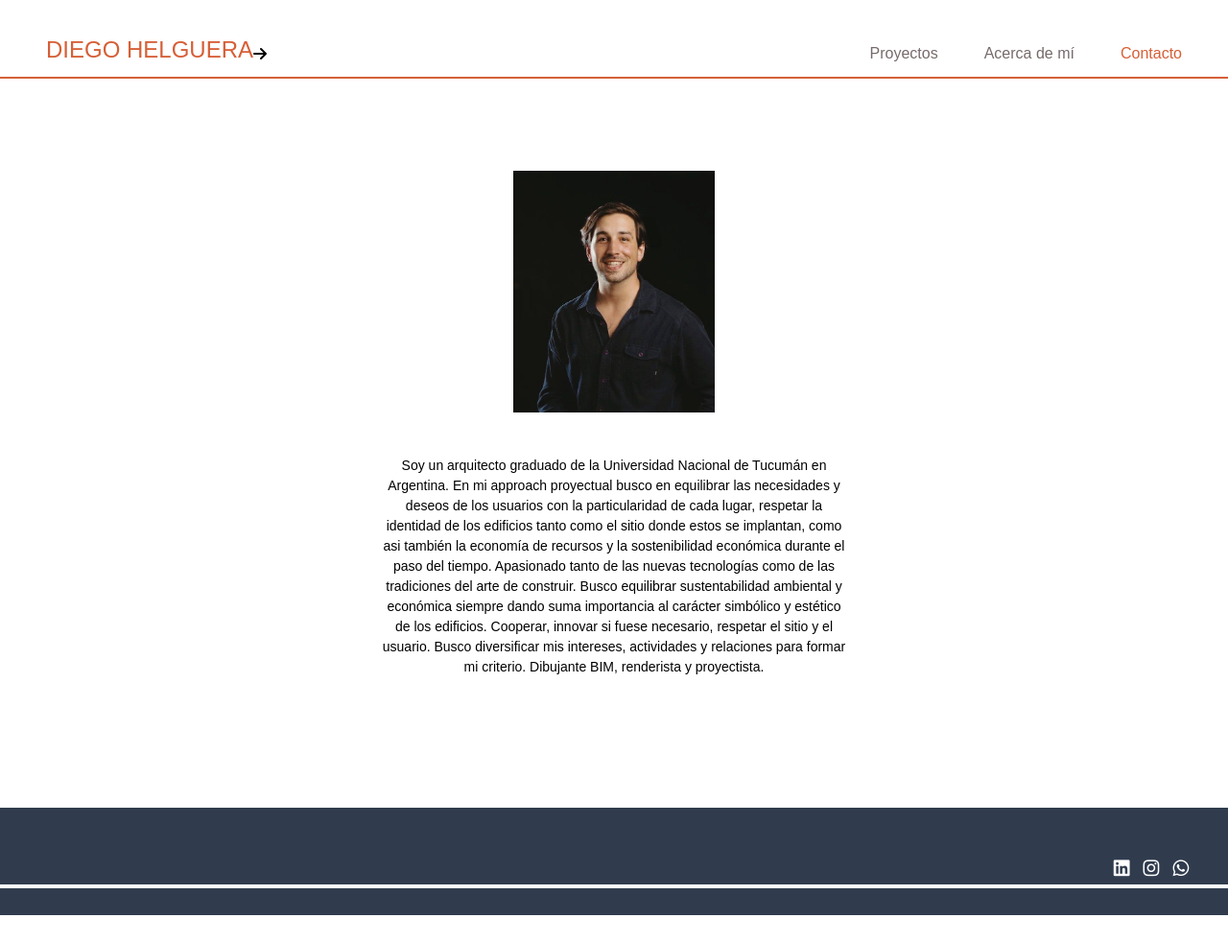
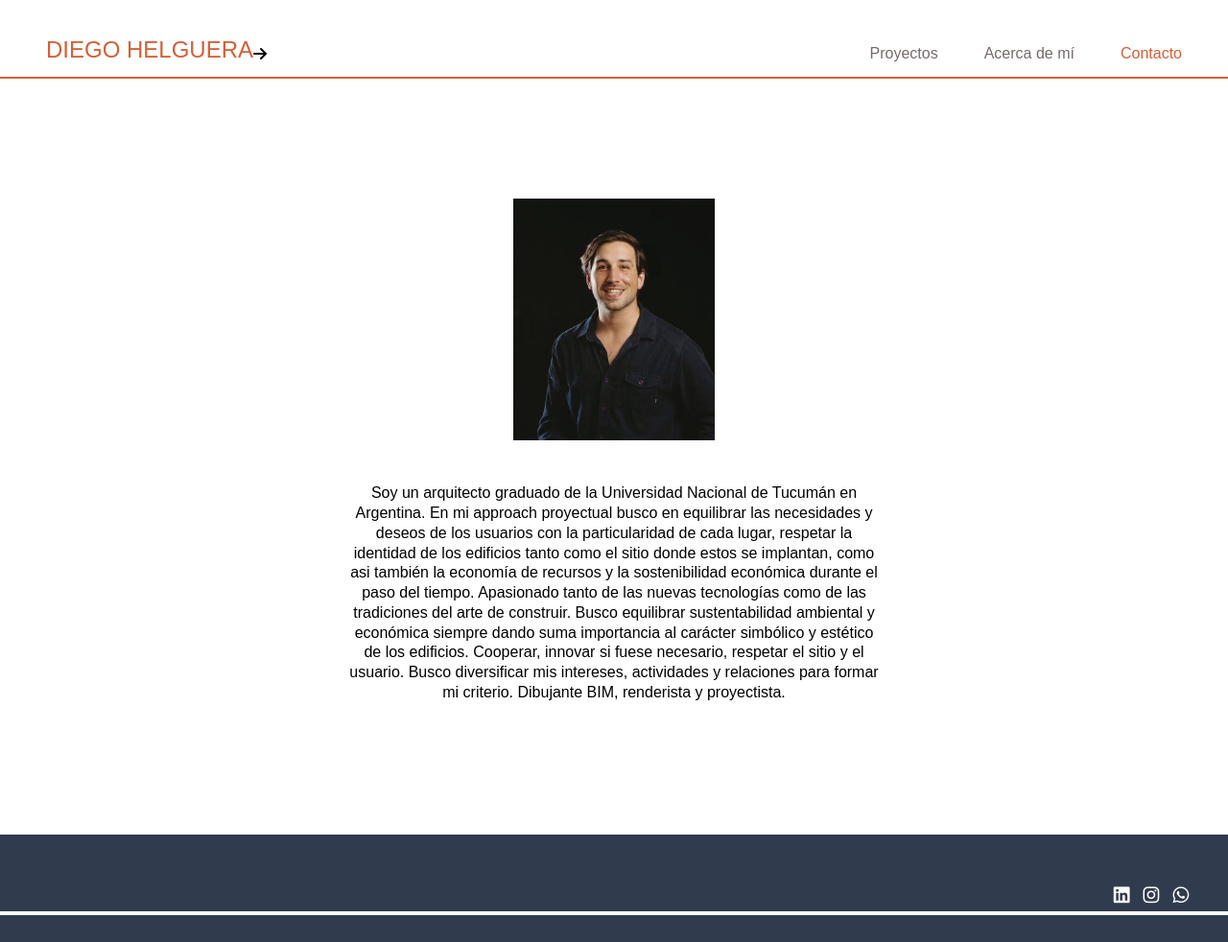
Before and after one commit to teraclitos/Diego-Helguera-Portfolio, a plain HTML site: page html/acercademi.html in a window 1280 px wide. Shown: the whole page at 96% size. Before the commit the page ends 954 px from the top, so only its background shows below. Drawn offline with Linux system fonts and the light colour scheme.

Commit message:
aumento tamaño de letra

```diff
--- a/css/acercademi.css
+++ b/css/acercademi.css
@@ -5,9 +5,10 @@
 }
 
 .main-body-acercademi {
-  top: 3em;
+  top: 5em;
   position: relative;
   min-height: 100vh;
+
   display: flex;
   justify-content: center;
   align-items: center;
@@ -28,15 +29,16 @@
 }
 
 .acercademi-text {
-  line-height: 1.5em;
+  line-height: 1.3rem;
   font-family: Arial, Helvetica, sans-serif;
   width: 35em;
   text-align: center;
+  font-size: 1rem;
 }
 
 .footer-nofixed {
   position: relative;
-  top: 3em;
+  top: 5em;
   background-color: #303c4e;
   width: 100%;
   height: 112px;
```
